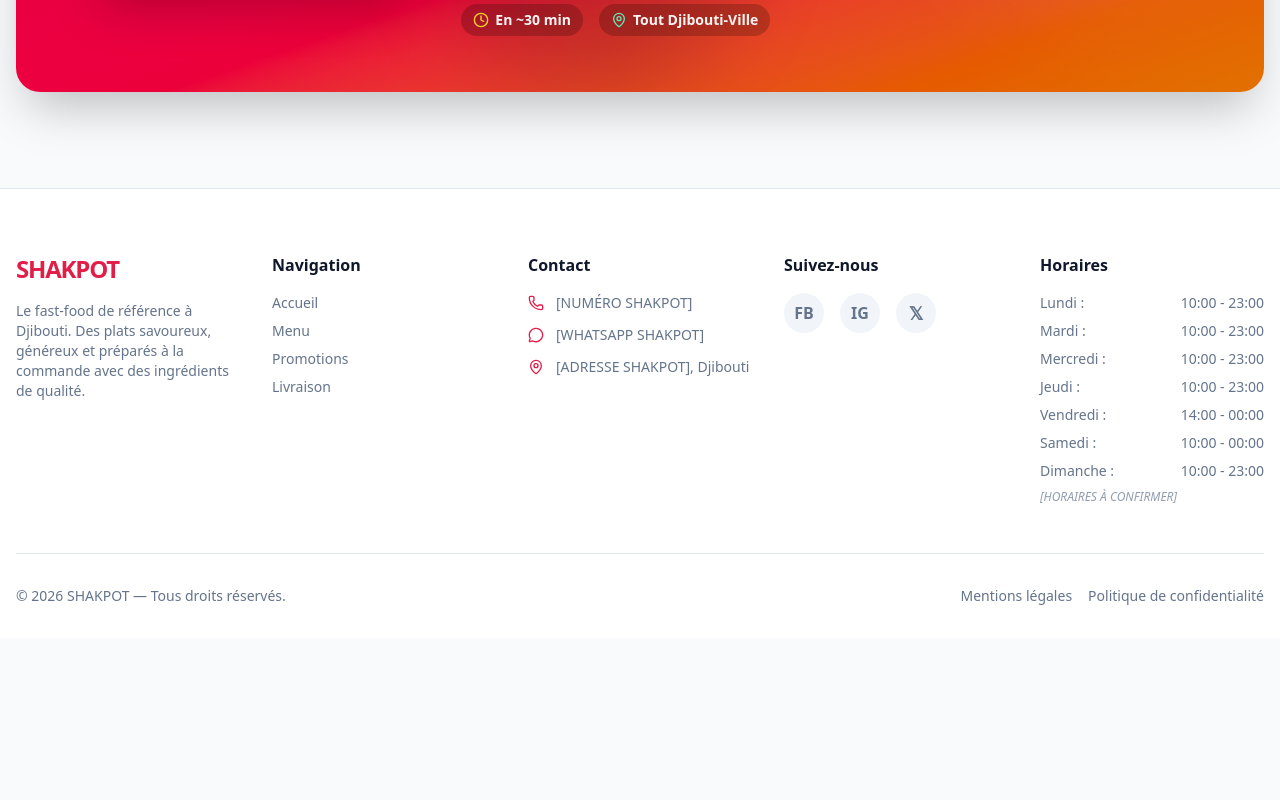
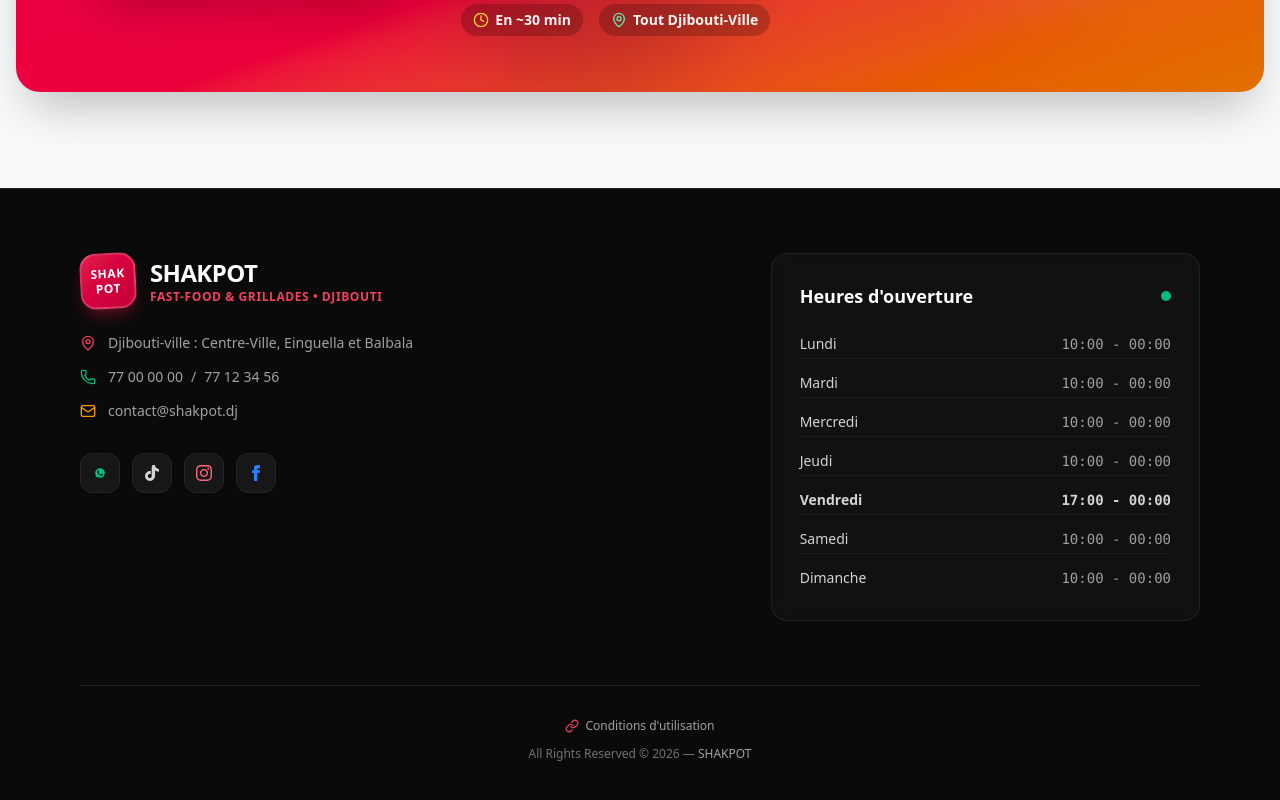
Before and after one commit to Mahamoudyou/Shakpot, a Next.js app: page / in a window 1280 px wide. Shown: the part 2475-3275 px from the top of the page. Before the commit the page ends 3113 px from the top, so only its background shows below. Built offline with nearby package versions, Linux system fonts and the light colour scheme.

Commit message:
feat: minimalist 2-column footer with contact and opening hours

```diff
--- a/components/layout/Footer.tsx
+++ b/components/layout/Footer.tsx
@@ -1,98 +1,183 @@
 import Link from "next/link";
-import { Phone, MapPin, MessageCircle } from "lucide-react";
+import { MapPin, Phone, Mail, Link as LinkIcon } from "lucide-react";
 
 export function Footer() {
   const currentYear = new Date().getFullYear();
 
   return (
-    <footer className="bg-surface border-t border-border pt-16 pb-8">
-      <div className="container mx-auto px-4">
-        <div className="grid grid-cols-1 md:grid-cols-2 lg:grid-cols-5 gap-8 mb-12">
+    <footer className="bg-neutral-950 text-neutral-300 border-t border-neutral-800 pt-16 pb-10">
+      <div className="container mx-auto px-4 max-w-6xl">
 
-          {/* Colonne 1 : Logo & Description */}
-          <div className="lg:col-span-1">
-            <Link href="/" className="inline-block mb-4">
-              <span className="text-2xl font-bold text-primary-600 tracking-tighter">
+        {/* Grille principale en 2 colonnes épurées */}
+        <div className="grid grid-cols-1 md:grid-cols-12 gap-12 lg:gap-16 mb-16 items-start">
+
+          {/* Colonne Gauche : Identité, Coordonnées & Réseaux */}
+          <div className="md:col-span-7 space-y-6">
+
+            {/* Logo Badge façon Fast-Food Naan Stop mais aux couleurs Shakpot */}
+            <div className="flex items-center gap-3.5">
+              <div className="w-14 h-14 rounded-2xl bg-gradient-to-br from-primary-600 to-rose-700 border-2 border-white/20 shadow-lg shadow-primary-600/30 flex items-center justify-center text-white font-black text-xs text-center leading-tight tracking-wider uppercase rotate-[-3deg] hover:rotate-0 transition-transform">
+                SHAK<br />POT
+              </div>
+              <div>
+                <h3 className="text-2xl font-black text-white tracking-tight">
                   SHAKPOT
-              </span>
-            </Link>
-            <p className="text-sm text-muted">
-              Le fast-food de référence à Djibouti. Des plats savoureux, généreux et préparés à la commande avec des ingrédients de qualité.
+                </h3>
+                <p className="text-xs text-primary-500 font-bold uppercase tracking-wider">
+                  Fast-Food & Grillades • Djibouti
                 </p>
               </div>
-
-          {/* Colonne 2 : Navigation */}
-          <div>
-            <h4 className="font-bold text-foreground mb-4">Navigation</h4>
-            <ul className="space-y-2 text-sm text-muted">
-              <li><Link href="/" className="hover:text-primary-600 transition-colors">Accueil</Link></li>
-              <li><Link href="#menu" className="hover:text-primary-600 transition-colors">Menu</Link></li>
-              <li><Link href="#promotions" className="hover:text-primary-600 transition-colors">Promotions</Link></li>
-              <li><Link href="#livraison" className="hover:text-primary-600 transition-colors">Livraison</Link></li>
-            </ul>
             </div>
 
-          {/* Colonne 3 : Contact */}
-          <div>
-            <h4 className="font-bold text-foreground mb-4">Contact</h4>
-            <ul className="space-y-3 text-sm text-muted">
-              <li className="flex items-start gap-3">
-                <Phone className="w-4 h-4 mt-0.5 text-primary-600" />
-                <span>[NUMÉRO SHAKPOT]</span>
-              </li>
-              <li className="flex items-start gap-3">
-                <MessageCircle className="w-4 h-4 mt-0.5 text-primary-600" />
-                <span>[WHATSAPP SHAKPOT]</span>
-              </li>
-              <li className="flex items-start gap-3">
-                <MapPin className="w-4 h-4 mt-0.5 text-primary-600" />
-                <span>[ADRESSE SHAKPOT], Djibouti</span>
-              </li>
-            </ul>
+            {/* Informations de contact */}
+            <div className="space-y-3.5 text-sm text-neutral-400">
+              {/* Adresse */}
+              <div className="flex items-center gap-3">
+                <MapPin className="w-4 h-4 text-primary-500 flex-shrink-0" />
+                <span>Djibouti-ville : Centre-Ville, Einguella et Balbala</span>
               </div>
 
-          {/* Colonne 4 : Réseaux Sociaux */}
-          <div>
-            <h4 className="font-bold text-foreground mb-4">Suivez-nous</h4>
-            <div className="flex gap-4">
-              <a href="#" className="w-10 h-10 rounded-full bg-surface-hover flex items-center justify-center text-muted hover:text-primary-600 hover:bg-primary-50 transition-colors" aria-label="Facebook">
-                <span className="font-bold">FB</span>
+              {/* Téléphones cliquables */}
+              <div className="flex items-center gap-3">
+                <Phone className="w-4 h-4 text-emerald-500 flex-shrink-0" />
+                <div className="flex items-center gap-2">
+                  <a
+                    href="tel:+25377000000"
+                    className="hover:text-white hover:underline transition-colors font-medium"
+                  >
+                    77 00 00 00
                   </a>
-              <a href="#" className="w-10 h-10 rounded-full bg-surface-hover flex items-center justify-center text-muted hover:text-primary-600 hover:bg-primary-50 transition-colors" aria-label="Instagram">
-                <span className="font-bold">IG</span>
-              </a>
-              {/* TikTok icon (using a placeholder or text since Lucide doesn't have a standard TikTok icon natively without extending) */}
-              <a href="#" className="w-10 h-10 rounded-full bg-surface-hover flex items-center justify-center text-muted hover:text-primary-600 hover:bg-primary-50 transition-colors" aria-label="TikTok">
-                <span className="font-bold text-lg">𝕏</span>
+                  <span>/</span>
+                  <a
+                    href="tel:+25377123456"
+                    className="hover:text-white hover:underline transition-colors font-medium"
+                  >
+                    77 12 34 56
                   </a>
                 </div>
               </div>
 
-          {/* Colonne 5 : Horaires */}
-          <div>
-            <h4 className="font-bold text-foreground mb-4">Horaires</h4>
-            <ul className="space-y-2 text-sm text-muted">
-              <li className="flex justify-between"><span>Lundi :</span> <span>10:00 - 23:00</span></li>
-              <li className="flex justify-between"><span>Mardi :</span> <span>10:00 - 23:00</span></li>
-              <li className="flex justify-between"><span>Mercredi :</span> <span>10:00 - 23:00</span></li>
-              <li className="flex justify-between"><span>Jeudi :</span> <span>10:00 - 23:00</span></li>
-              <li className="flex justify-between"><span>Vendredi :</span> <span>14:00 - 00:00</span></li>
-              <li className="flex justify-between"><span>Samedi :</span> <span>10:00 - 00:00</span></li>
-              <li className="flex justify-between"><span>Dimanche :</span> <span>10:00 - 23:00</span></li>
-            </ul>
-            <p className="text-xs mt-2 italic text-muted/70">[HORAIRES À CONFIRMER]</p>
+              {/* Email cliquable */}
+              <div className="flex items-center gap-3">
+                <Mail className="w-4 h-4 text-amber-500 flex-shrink-0" />
+                <a
+                  href="mailto:contact@shakpot.dj"
+                  className="hover:text-white hover:underline transition-colors font-medium"
+                >
+                  contact@shakpot.dj
+                </a>
               </div>
             </div>
 
-        <div className="pt-8 border-t border-border flex flex-col md:flex-row items-center justify-between gap-4">
-          <p className="text-sm text-muted text-center md:text-left">
-            © {currentYear} SHAKPOT — Tous droits réservés.
-          </p>
-          <div className="flex gap-4 text-sm text-muted">
-            <Link href="#" className="hover:text-primary-600 transition-colors">Mentions légales</Link>
-            <Link href="#" className="hover:text-primary-600 transition-colors">Politique de confidentialité</Link>
+            {/* Réseaux Sociaux (WhatsApp, TikTok, Instagram, Facebook) */}
+            <div className="flex items-center gap-3 pt-2">
+
+              {/* WhatsApp */}
+              <a
+                href="https://wa.me/25377000000"
+                target="_blank"
+                rel="noopener noreferrer"
+                className="w-10 h-10 rounded-xl bg-neutral-900 border border-neutral-800 text-emerald-500 hover:bg-emerald-500 hover:text-white flex items-center justify-center transition-all duration-300 shadow-sm hover:scale-105"
+                aria-label="WhatsApp"
+              >
+                <svg className="w-5 h-5 fill-current" viewBox="0 0 24 24">
+                  <path d="M12.031 6.172c-3.181 0-5.767 2.586-5.768 5.766-.001 1.298.38 2.27 1.019 3.287l-.582 2.128 2.182-.573c.978.58 1.911.928 3.145.929 3.178 0 5.767-2.587 5.768-5.766 0-3.187-2.59-5.771-5.764-5.771zm3.392 8.244c-.144.405-.837.774-1.17.824-.299.045-.677.063-1.092-.069-.252-.08-.575-.187-.988-.365-1.739-.751-2.874-2.502-2.961-2.617-.087-.116-.708-.94-.708-1.793s.448-1.273.607-1.446c.159-.173.346-.217.462-.217l.332.006c.106.005.249-.04.39.298.144.347.491 1.2.534 1.287.043.087.072.188.014.304-.058.116-.087.188-.173.289l-.26.304c-.087.086-.177.18-.076.354.101.174.449.741.964 1.201.662.591 1.221.774 1.394.86.173.086.275.071.376-.043.101-.116.433-.506.549-.68.116-.173.231-.145.39-.087s1.011.477 1.184.564c.173.087.289.129.332.202.043.073.043.419-.101.824z" />
+                </svg>
+              </a>
+
+              {/* TikTok */}
+              <a
+                href="#"
+                className="w-10 h-10 rounded-xl bg-neutral-900 border border-neutral-800 text-neutral-300 hover:bg-black hover:text-white hover:border-neutral-700 flex items-center justify-center transition-all duration-300 shadow-sm hover:scale-105"
+                aria-label="TikTok"
+              >
+                <svg className="w-4 h-4 fill-current" viewBox="0 0 24 24">
+                  <path d="M12.525.02c1.31-.02 2.61-.01 3.91-.02.08 1.53.63 3.09 1.75 4.17 1.12 1.11 2.7 1.62 4.24 1.79v4.03c-1.44-.05-2.89-.35-4.2-.97-.57-.26-1.1-.59-1.62-.93-.01 2.92.01 5.84-.02 8.75-.08 1.4-.54 2.79-1.35 3.94-1.31 1.92-3.58 3.17-5.91 3.21-1.43.08-2.86-.31-4.08-1.03-2.02-1.19-3.44-3.37-3.65-5.71-.02-.5-.03-1-.01-1.49.18-1.9 1.12-3.72 2.58-4.96 1.66-1.44 3.98-2.13 6.15-1.72.02 1.48-.04 2.96-.04 4.44-.99-.32-2.15-.23-3.02.37-.63.41-1.11 1.04-1.36 1.75-.21.51-.24 1.07-.14 1.61.24 1.16 1.18 2.09 2.35 2.29.98.17 2.01-.13 2.69-.87.42-.45.69-1.04.72-1.67.04-3.51.01-7.02.01-10.53 0-.74-.01-1.49-.01-2.23z" />
+                </svg>
+              </a>
+
+              {/* Instagram */}
+              <a
+                href="#"
+                className="w-10 h-10 rounded-xl bg-neutral-900 border border-neutral-800 text-rose-400 hover:bg-gradient-to-tr hover:from-amber-500 hover:via-rose-500 hover:to-purple-600 hover:text-white flex items-center justify-center transition-all duration-300 shadow-sm hover:scale-105"
+                aria-label="Instagram"
+              >
+                <svg className="w-4 h-4 fill-current" viewBox="0 0 24 24">
+                  <path d="M12 2.163c3.204 0 3.584.012 4.85.07 3.252.148 4.771 1.691 4.919 4.919.058 1.265.069 1.645.069 4.849 0 3.205-.012 3.584-.069 4.849-.149 3.225-1.664 4.771-4.919 4.919-1.266.058-1.644.07-4.85.07-3.204 0-3.584-.012-4.849-.07-3.26-.149-4.771-1.699-4.919-4.92-.058-1.265-.07-1.644-.07-4.849 0-3.204.013-3.583.07-4.849.149-3.227 1.664-4.771 4.919-4.919 1.266-.057 1.645-.069 4.849-.069zm0-2.163c-3.259 0-3.667.014-4.947.072-4.358.2-6.78 2.618-6.98 6.98-.059 1.281-.073 1.689-.073 4.948 0 3.259.014 3.668.072 4.948.2 4.358 2.618 6.78 6.98 6.98 1.281.058 1.689.072 4.948.072 3.259 0 3.668-.014 4.948-.072 4.354-.2 6.782-2.618 6.979-6.98.059-1.28.073-1.689.073-4.948 0-3.259-.014-3.667-.072-4.947-.196-4.354-2.617-6.78-6.979-6.98-1.281-.059-1.69-.073-4.949-.073zm0 5.838c-3.403 0-6.162 2.759-6.162 6.162s2.759 6.163 6.162 6.163 6.162-2.759 6.162-6.163c0-3.403-2.759-6.162-6.162-6.162zm0 10.162c-2.209 0-4-1.79-4-4 0-2.209 1.791-4 4-4s4 1.791 4 4c0 2.21-1.791 4-4 4zm6.406-11.845c-.796 0-1.441.645-1.441 1.44s.645 1.44 1.441 1.44c.795 0 1.439-.645 1.439-1.44s-.644-1.44-1.439-1.44z" />
+                </svg>
+              </a>
+
+              {/* Facebook */}
+              <a
+                href="#"
+                className="w-10 h-10 rounded-xl bg-neutral-900 border border-neutral-800 text-blue-500 hover:bg-blue-600 hover:text-white flex items-center justify-center transition-all duration-300 shadow-sm hover:scale-105"
+                aria-label="Facebook"
+              >
+                <svg className="w-4 h-4 fill-current" viewBox="0 0 24 24">
+                  <path d="M9 8H6v4h3v12h5V12h3.642L18 8h-4V6.333C14 5.374 14.5 5 15.5 5H18V0h-3.808C10.597 0 9 1.583 9 4.615V8z" />
+                </svg>
+              </a>
+
+            </div>
+
+          </div>
+
+          {/* Colonne Droite : Horaires d'ouverture nets et précis */}
+          <div className="md:col-span-5 bg-neutral-900/60 p-6 sm:p-7 rounded-2xl border border-neutral-800/80 backdrop-blur-sm">
+            <h4 className="text-lg font-bold text-white mb-5 flex items-center justify-between">
+              <span>Heures d&apos;ouverture</span>
+              <span className="w-2.5 h-2.5 rounded-full bg-emerald-500 animate-pulse" title="Ouvert actuellement" />
+            </h4>
+
+            <div className="space-y-2.5 text-sm">
+              <div className="flex justify-between py-1 border-b border-neutral-800/60 text-neutral-300">
+                <span className="font-medium">Lundi</span>
+                <span className="font-mono text-neutral-400">10:00 - 00:00</span>
+              </div>
+              <div className="flex justify-between py-1 border-b border-neutral-800/60 text-neutral-300">
+                <span className="font-medium">Mardi</span>
+                <span className="font-mono text-neutral-400">10:00 - 00:00</span>
+              </div>
+              <div className="flex justify-between py-1 border-b border-neutral-800/60 text-neutral-300">
+                <span className="font-medium">Mercredi</span>
+                <span className="font-mono text-neutral-400">10:00 - 00:00</span>
+              </div>
+              <div className="flex justify-between py-1 border-b border-neutral-800/60 text-neutral-300">
+                <span className="font-medium">Jeudi</span>
+                <span className="font-mono text-neutral-400">10:00 - 00:00</span>
+              </div>
+              <div className="flex justify-between py-1 border-b border-neutral-800/60 text-primary-400 font-semibold">
+                <span>Vendredi</span>
+                <span className="font-mono">17:00 - 00:00</span>
+              </div>
+              <div className="flex justify-between py-1 border-b border-neutral-800/60 text-neutral-300">
+                <span className="font-medium">Samedi</span>
+                <span className="font-mono text-neutral-400">10:00 - 00:00</span>
+              </div>
+              <div className="flex justify-between py-1 text-neutral-300">
+                <span className="font-medium">Dimanche</span>
+                <span className="font-mono text-neutral-400">10:00 - 00:00</span>
               </div>
             </div>
+          </div>
+
+        </div>
+
+        {/* Pied de page inférieur (Centré, net, minimaliste) */}
+        <div className="pt-8 border-t border-neutral-800/80 flex flex-col items-center justify-center gap-3 text-center">
+          <Link
+            href="#"
+            className="inline-flex items-center gap-1.5 text-xs text-neutral-400 hover:text-white transition-colors"
+          >
+            <LinkIcon className="w-3.5 h-3.5 text-primary-500" />
+            <span>Conditions d&apos;utilisation</span>
+          </Link>
+
+          <p className="text-xs text-neutral-500">
+            All Rights Reserved © {currentYear} — <strong className="text-neutral-400 font-medium">SHAKPOT</strong>
+          </p>
+        </div>
+
       </div>
     </footer>
   );
```
Lines whose indentation alone changed are shown as unchanged.
